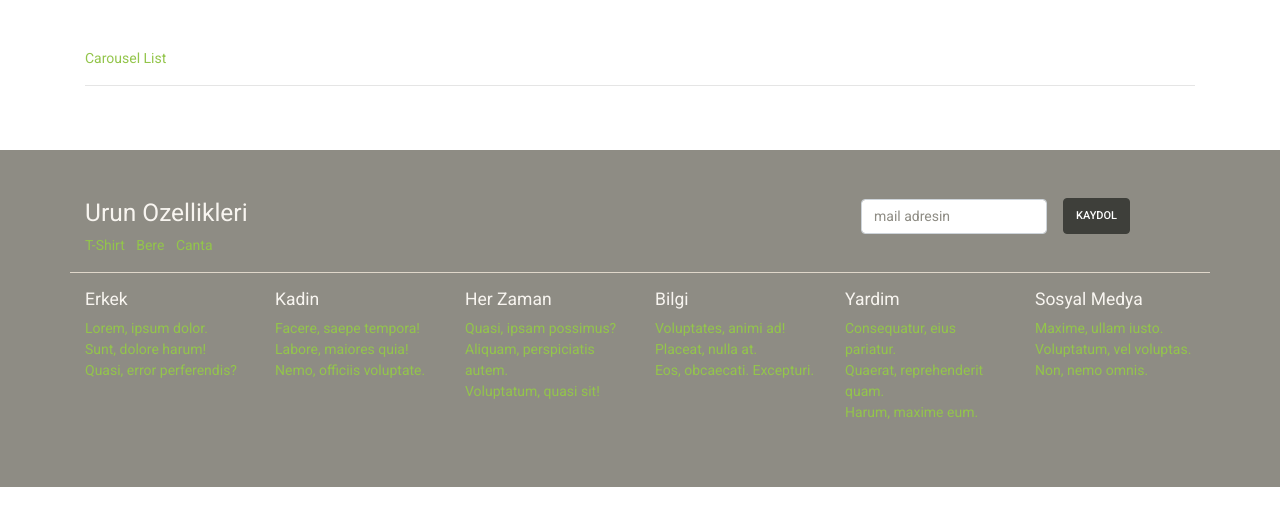
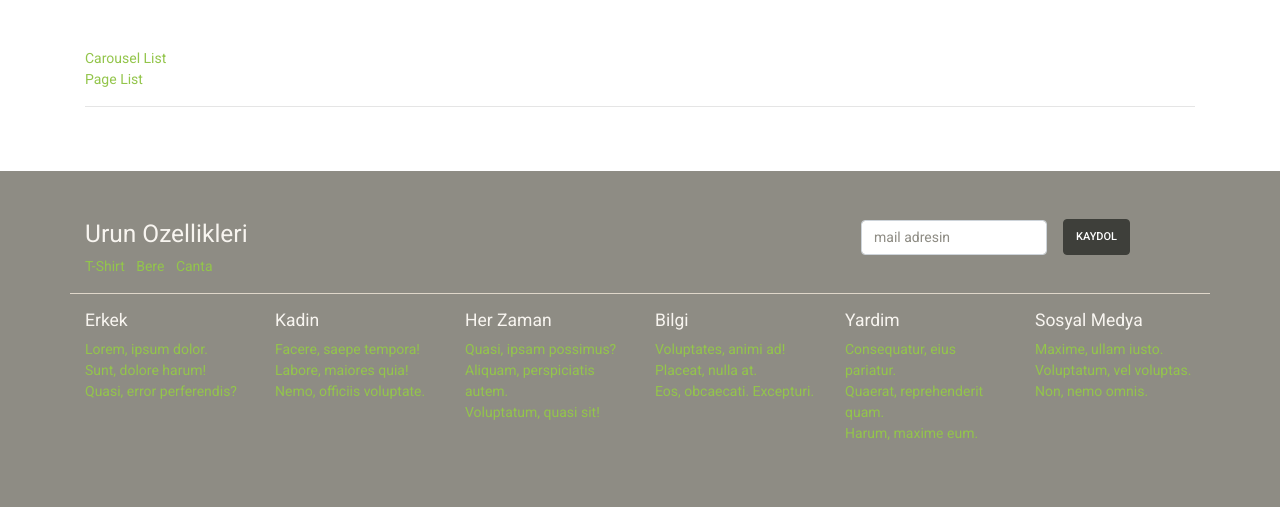
Before and after one commit to berkaykrc/django-ecommerce-template, a Django app: template berkayStore/templates/manage/manage.html in a window 1280 px wide. Shown: the part 54-561 px from the top of the page. Run offline with Django 3.2, Linux system fonts and the light colour scheme; the template is opened without the code that fills it, so the values that code supplies are empty; parts of the project's set-up code (start-up, migrations or seed data) failed here and were passed over; some libraries are stand-ins or nearby versions.

Commit message:
page's create, list and update pages added

```diff
--- a/berkayStore/page/urls.py
+++ b/berkayStore/page/urls.py
@@ -1,11 +1,30 @@
 from django.urls import path
 from .views import (
-            carousel_create,
-            carousel_list,
-            carousel_update
+    # manage
+    manage_list,
+    # carousel
+    carousel_create,
+    carousel_list,
+    carousel_update,
+    # page
+    page_list,
+    page_create,
+    page_update,
 )
 urlpatterns = [
-    path('carousel/list/', carousel_list, name='carousel_list'),
+    path('', manage_list, name='manage_list'),
+    path(
+        'carousel/list/',
+        carousel_list,
+        name='carousel_list'
+    ),
     path('carousel/create/', carousel_create, name='carousel_create'),
-    path('carousel/update/<int:pk>/', carousel_update, name='carousel_update'),
+    path(
+        'carousel/update/<int:pk>/',
+        carousel_update,
+        name='carousel_update'
+    ),
+    path('page/list/', page_list, name='page_list'),
+    path('page/create/', page_create, name='page_create'),
+    path('page/update/<int:pk>/', page_update, name='page_update'),
 ]
--- a/berkayStore/templates/manage/manage.html
+++ b/berkayStore/templates/manage/manage.html
@@ -4,7 +4,8 @@
 <div class="container mt-5">
     <div class="row">
         <div class="col-sm-12 ">
-            <a href="{% url 'carousel_list %'}"> Carousel List</a>
+            <a href="{% url 'carousel_list' %}"> Carousel List</a><br>
+            <a href="{% url 'page_list' %}">Page List</a><br>
             <hr>
 
         </div>
```
Also changed, not shown: berkayStore/templates/manage/page_list.html (added, +50 -0 lines).
